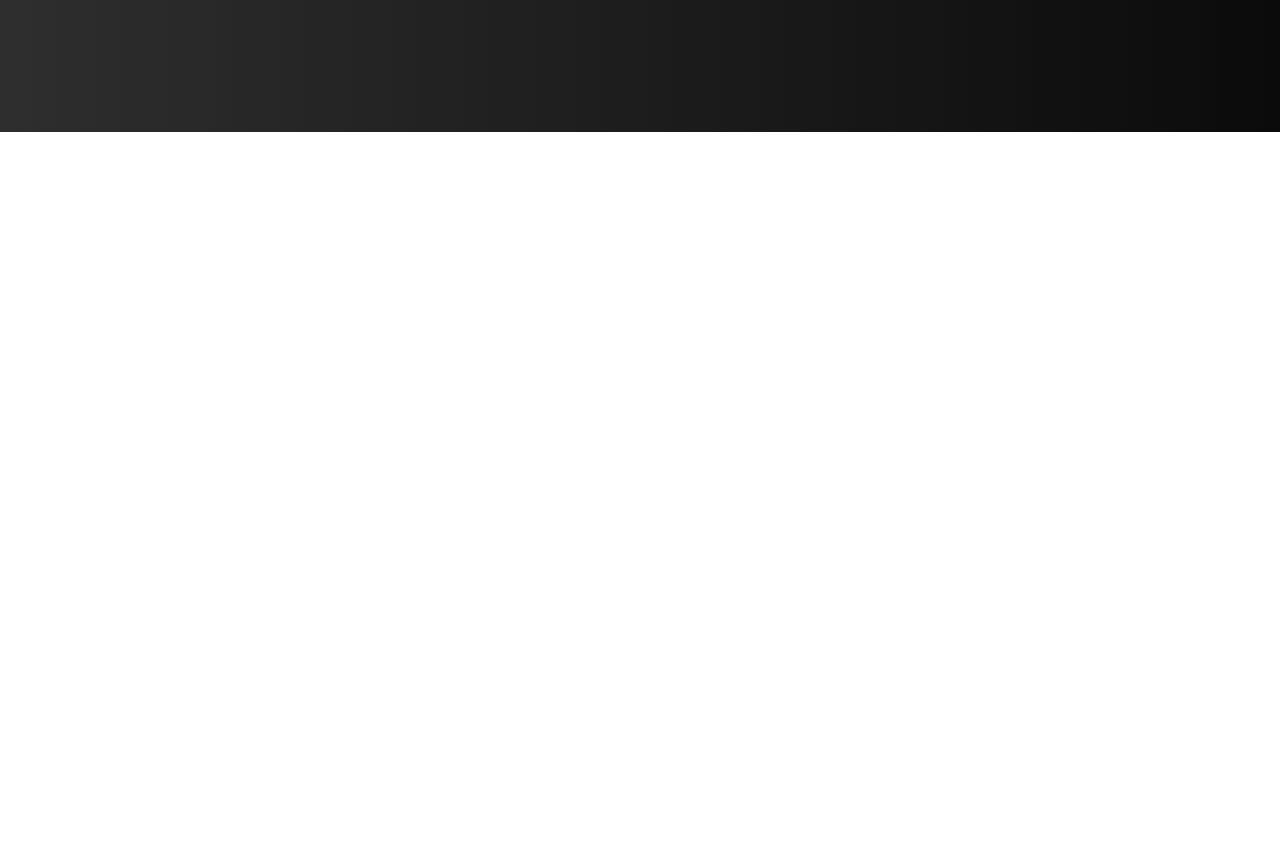
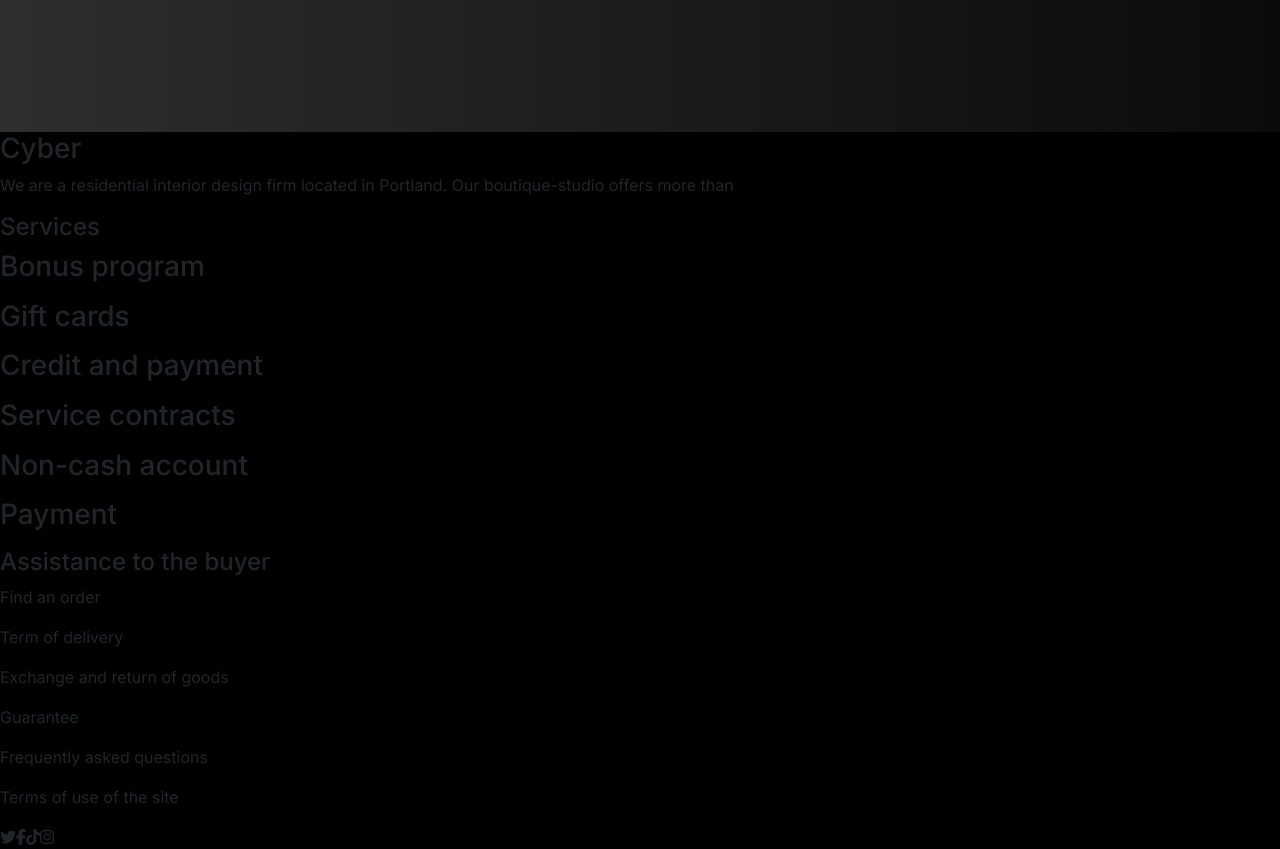
Before and after one commit to Mariii209/cyber-store, a React (Create React App) app: page / in a window 1280 px wide. Shown: the part 5800-6649 px from the top of the page. Before the commit the page ends 5932 px from the top, so only its background shows below. Built offline with nearby package versions, Linux system fonts and the light colour scheme.

Commit message:
Add Footer component to App layout
- Create Footer.js and Footer.css with basic branding and site info
- Import & render <Footer /> in App.js below CyberStoreHome
- Apply simple black background styling for visual separation

```diff
--- a/src/App.js
+++ b/src/App.js
@@ -1,10 +1,12 @@
 import "./App.css";
 import CyberStoreHome from "./HomeSection/CyberStoreHome";
+import Footer from "./Footer";
 
 function App() {
   return (
     <div className="App">
       <CyberStoreHome />
+      <Footer />
     </div>
   );
 }
--- /dev/null
+++ b/src/Footer.css
@@ -0,0 +1,3 @@
+.Footer {
+  background: black;
+}
--- /dev/null
+++ b/src/Footer.js
@@ -0,0 +1,44 @@
+import React from "react";
+import "./Footer.css";
+
+export default function Footer() {
+  return (
+    <div className="Footer">
+      <div>
+        <div>
+          <h3>Cyber</h3>
+          <p>
+            We are a residential interior design firm located in Portland. Our
+            boutique-studio offers more than
+          </p>
+        </div>
+        <div>
+          <h3>
+            <h4>Services</h4>
+            <p>Bonus program</p>
+            <p>Gift cards</p>
+            <p>Credit and payment</p>
+            <p>Service contracts</p>
+            <p>Non-cash account</p>
+            <p>Payment</p>
+          </h3>
+        </div>
+        <div>
+          <h4>Assistance to the buyer</h4>
+          <p>Find an order</p>
+          <p>Term of delivery</p>
+          <p>Exchange and return of goods</p>
+          <p>Guarantee</p>
+          <p>Frequently asked questions</p>
+          <p>Terms of use of the site</p>
+        </div>
+      </div>
+      <div>
+        <i class="fa-brands fa-twitter"></i>
+        <i class="fa-brands fa-facebook-f"></i>
+        <i class="fa-brands fa-tiktok"></i>
+        <i class="fa-brands fa-instagram"></i>
+      </div>
+    </div>
+  );
+}
```
